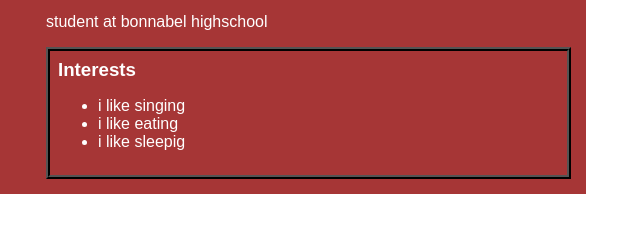
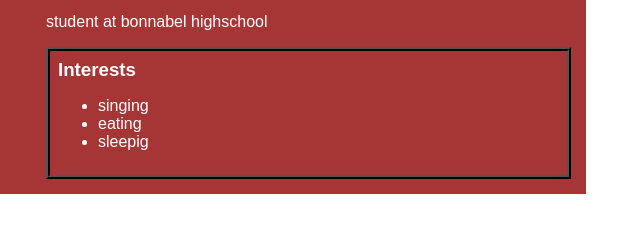
Before and after one commit to fatimabzaih1/fatimabzaih1.github.io, a plain HTML site: page index.html in a window 1280 px wide. Shown: the part 154-386 px from the top of the page, 454-1071 px from the left. Drawn offline with Linux system fonts and the light colour scheme.

Commit message:
add portfolio.html file

```diff
--- a/index.html
+++ b/index.html
@@ -37,9 +37,9 @@
                 <div id="interests">
                     <h3>Interests</h3>
                     <ul>
-                        <li>i like singing</li>
-                        <li>i like eating</li>
-                        <li>i like sleepig</li>
+                        <li> singing</li>
+                        <li> eating</li>
+                        <li> sleepig</li>
                 </ul>
             </div>
         </div>
```
Also changed, not shown: portfolio.html (+3 -2 lines).
